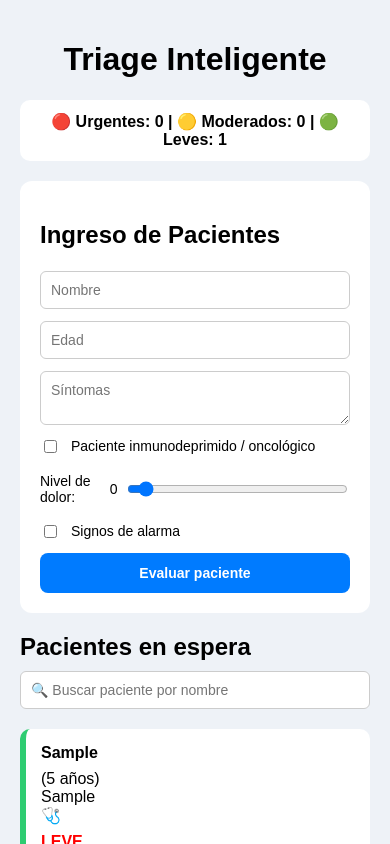
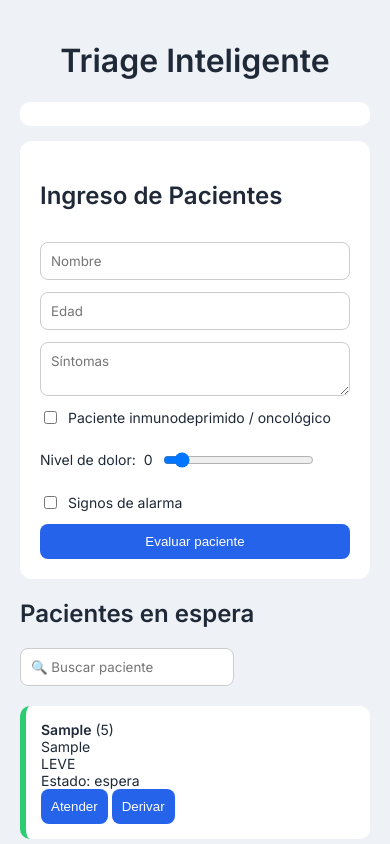
Before and after one commit to MicaelaResolani/patient-triage-system, a plain HTML site: page index.html in a window 390 px wide. Both pictures are taken after typing "Sample", "5", "Sample" into the empty fields and a click on the button "Evaluar paciente". Shown: the top 844 px of the page. Drawn offline with Linux system fonts and the light colour scheme.

Commit message:
primer version triage

```diff
--- a/index.html
+++ b/index.html
@@ -3,13 +3,17 @@
 <head>
   <meta charset="UTF-8">
   <title>Triage Inteligente</title>
+
   <link rel="stylesheet" href="style.css">
+
+  <link href="https://fonts.googleapis.com/css2?family=Inter:wght@300;400;600&display=swap" rel="stylesheet">
 </head>
 <body>
 
 <div class="container">
 
   <h1>Triage Inteligente</h1>
+
   <div id="resumen"></div>
 
   <form id="formPaciente">
@@ -40,7 +44,7 @@
   <h2>Pacientes en espera</h2>
 
   <div class="buscador-container">
-<input type="text" id="buscador" placeholder="🔍 Buscar paciente por nombre">
+    <input type="text" id="buscador" placeholder="🔍 Buscar paciente">
   </div>
 
   <div id="listaPacientes"></div>
@@ -48,5 +52,6 @@
 </div>
 
 <script src="script.js" defer></script>
+
 </body>
 </html>
--- a/script.js
+++ b/script.js
@@ -1,9 +1,17 @@
 let pacientes = [];
+let historial = [];
 
-document.addEventListener('DOMContentLoaded', () => {
+document.addEventListener("DOMContentLoaded", () => {
+  const guardados = localStorage.getItem("pacientes");
+  const hist = localStorage.getItem("historial");
+
+  if (guardados) pacientes = JSON.parse(guardados);
+  if (hist) historial = JSON.parse(hist);
+
+  renderPacientes();
+});
 
 const form = document.getElementById("formPaciente");
-
 const nombre = document.getElementById("nombre");
 const edad = document.getElementById("edad");
 const sintomas = document.getElementById("sintomas");
@@ -13,19 +21,17 @@ const signosAlarma = document.getElementById("signosAlarma");
 const inmunodeprimido = document.getElementById("inmunodeprimido");
 const buscador = document.getElementById("buscador");
 
-// SLIDER
 dolor.addEventListener("input", () => {
   valorDolor.textContent = dolor.value;
 });
 
-// BUSCADOR
 buscador.addEventListener("input", renderPacientes);
 
-// SUBMIT
 form.addEventListener("submit", (e) => {
   e.preventDefault();
 
   const paciente = {
+    id: Date.now(),
     nombre: nombre.value.trim(),
     edad: Number(edad.value),
     sintomas: sintomas.value.trim(),
@@ -33,13 +39,15 @@ form.addEventListener("submit", (e) => {
     signosAlarma: signosAlarma.checked,
     inmunodeprimido: inmunodeprimido.checked,
     fechaIngreso: new Date(),
-    atendido: false
+    estado: "espera"
   };
 
   if (!paciente.nombre || !paciente.edad) return;
+
   paciente.prioridad = calcularNivel(paciente);
 
   pacientes.push(paciente);
+  guardar();
   renderPacientes();
 
   form.reset();
@@ -49,120 +57,81 @@ form.addEventListener("submit", (e) => {
 function calcularNivel(p) {
   if (p.signosAlarma) return "urgente";
   if (p.dolor >= 8) return "urgente";
-
   if (p.inmunodeprimido) return "moderado";
   if (p.dolor >= 4) return "moderado";
-
   return "leve";
 }
 
-function obtenerPrioridadDesdeScore(score) {
-  if (score >= 7) return "urgente";
-  if (score >= 4) return "moderado";
-  return "leve";
+function guardar() {
+  localStorage.setItem("pacientes", JSON.stringify(pacientes));
 }
 
-// RENDER
+function toggleAtendido(id) {
+  const p = pacientes.find(p => p.id === id);
+  if (!p) return;
+
+  p.estado = p.estado === "atendido" ? "espera" : "atendido";
+
+  guardar();
+  renderPacientes();
+}
+
+function derivarPaciente(id) {
+  const p = pacientes.find(p => p.id === id);
+  if (!p) return;
+
+  const destino = prompt("Derivar a:");
+  const motivo = prompt("Motivo:");
+
+  p.estado = "derivado";
+  p.destino = destino;
+  p.motivo = motivo;
+
+  guardar();
+  renderPacientes();
+}
+
+function eliminarPaciente(id) {
+  pacientes = pacientes.filter(p => p.id !== id);
+  guardar();
+  renderPacientes();
+}
+
 function renderPacientes() {
   const lista = document.getElementById("listaPacientes");
   lista.innerHTML = "";
 
-  renderResumen();
-
   const texto = buscador.value.toLowerCase();
 
-  let filtrados = pacientes.filter(p =>
-    p.nombre.toLowerCase().includes(texto)
-  );
+  pacientes
+    .filter(p => p.nombre.toLowerCase().includes(texto))
+    .forEach(p => {
 
-  // ORDEN: urgentes → moderados → leves → atendidos abajo
-  filtrados.sort((a, b) => {
-    if (a.atendido && !b.atendido) return 1;
-    if (!a.atendido && b.atendido) return -1;
-
-    const orden = { urgente: 1, moderado: 2, leve: 3 };
-    return orden[a.prioridad] - orden[b.prioridad];
-  });
-
-  filtrados.forEach((p, index) => {
       const div = document.createElement("div");
       div.classList.add("paciente", p.prioridad);
 
-    if (p.atendido) div.classList.add("atendido");
+      if (p.estado === "atendido") div.classList.add("atendido");
 
-    const ahora = new Date();
-    const tiempo = Math.floor((ahora - new Date(p.fechaIngreso)) / 60000);
+      const derivacion = p.estado === "derivado"
+        ? `<br>📍 ${p.destino}<br>📄 ${p.motivo}`
+        : "";
 
-    // ALERTA VISUAL
-    let alerta = "";
-    if (p.prioridad === "urgente" && tiempo >= 1 && !p.atendido) {
-      alerta = "<span class='alerta'>🚨 URGENTE ESPERANDO</span>";
-    }
-
-    // EXPLICACION CLINICA
-    let explicacion = "";
-    if (p.signosAlarma) explicacion += "Signos de alarma. ";
-    if (p.inmunodeprimido) explicacion += "Inmunodeprimido. ";
-    if (p.dolor >= 7) explicacion += "Dolor intenso. ";
-    if (p.edad > 65) explicacion += "Adulto mayor. ";
-
-    // BOTON DINAMICO
-    const textoBoton = p.atendido ? "↩ Deshacer" : "✔ Atender";
-
-    const botonEliminar = p.atendido
-  ? `<button class="eliminar">🗑 Eliminar</button>`
+      const eliminarBtn = p.estado === "atendido"
+        ? `<button class="eliminar" onclick="eliminarPaciente(${p.id})">Eliminar</button>`
         : "";
 
       div.innerHTML = `
-      <strong>${p.nombre}</strong> (${p.edad} años)<br>
+        <strong>${p.nombre}</strong> (${p.edad})<br>
         ${p.sintomas}<br>
-      🩺 ${explicacion}<br>
-      <span class="alerta">${p.prioridad.toUpperCase()}</span><br>
-      ⏱️ Espera: ${tiempo} min<br>
-      ${alerta}<br>
-      <button class="atender">${textoBoton}</button>
-  ${botonEliminar}
+        ${p.prioridad.toUpperCase()}<br>
+        Estado: ${p.estado}
+        ${derivacion}<br>
+
+        <button onclick="toggleAtendido(${p.id})">Atender</button>
+        <button onclick="derivarPaciente(${p.id})">Derivar</button>
+        ${eliminarBtn}
       `;
-    const btn = div.querySelector('.atender');
-    const btnEliminar = div.querySelector('.eliminar');
 
-    if (btnEliminar) {
-    btnEliminar.addEventListener('click', () => {
-    pacientes.splice(index, 1);
-    renderPacientes();
-  });
-}
-
-    if (btn) {
-    btn.addEventListener('click', () => {
-    p.atendido = !p.atendido;
-    renderPacientes();
-  });
-}
       lista.appendChild(div);
     });
 }
-
-// ATENDER / DESHACER
-window.toggleAtendido = function(index) {
-  pacientes[index].atendido = !pacientes[index].atendido;
-  renderPacientes();
-};
-
-// RESUMEN
-function renderResumen() {
-  const resumen = document.getElementById("resumen");
-
-  const urgentes = pacientes.filter(p => p.prioridad === "urgente" && !p.atendido).length;
-  const moderados = pacientes.filter(p => p.prioridad === "moderado" && !p.atendido).length;
-  const leves = pacientes.filter(p => p.prioridad === "leve" && !p.atendido).length;
-
-  resumen.innerHTML = `
-    🔴 Urgentes: ${urgentes} |
-    🟡 Moderados: ${moderados} |
-    🟢 Leves: ${leves}
-  `;
-}
-setInterval(renderPacientes, 60000); // actualiza cada 1 minuto
-
-});
--- a/style.css
+++ b/style.css
@@ -1,27 +1,34 @@
 body {
-  font-family: Arial, sans-serif;
+  font-family: 'Inter', Arial, sans-serif;
   background-color: #eef2f7;
   margin: 0;
+  color: #1f2937;
 }
 
-/* CONTENEDOR */
 .container {
   max-width: 900px;
   margin: auto;
   padding: 20px;
 }
 
-/* TITULOS */
 h1 {
+  text-align: center;
+  font-weight: 600;
+}
+
+h2 {
+  margin-top: 20px;
+  font-weight: 600;
+}
+
+#resumen {
+  margin: 15px 0;
+  padding: 12px;
+  background: white;
+  border-radius: 10px;
   text-align: center;
 }
 
-h2 {
-  text-align: left;
-  margin-bottom: 10px;
-}
-
-/* FORM */
 form {
   background: white;
   padding: 20px;
@@ -31,28 +38,13 @@ form {
   gap: 12px;
 }
 
-/* INPUTS */
-input,
-textarea {
+input, textarea {
   padding: 10px;
-  border-radius: 6px;
+  border-radius: 8px;
   border: 1px solid #ccc;
-  width: 100%;
-  box-sizing: border-box;
+  font-family: inherit;
 }
 
-/* CHECKBOX */
-input[type="checkbox"] {
-  width: auto;
-  margin-right: 6px;
-}
-
-/* SLIDER */
-input[type="range"] {
-  width: 100%;
-}
-
-/* LABELS */
 label {
   display: flex;
   align-items: center;
@@ -60,85 +52,50 @@ label {
   font-size: 14px;
 }
 
-/* BOTON */
 button {
-  padding: 12px;
+  padding: 10px;
   border-radius: 8px;
   border: none;
-  background-color: #007bff;
+  background-color: #2563eb;
   color: white;
-  font-weight: bold;
   cursor: pointer;
 }
 
 button:hover {
-  background-color: #0056b3;
+  background-color: #1d4ed8;
 }
 
-/* RESUMEN */
-#resumen {
-  margin: 20px 0;
-  padding: 12px;
-  background: white;
-  border-radius: 10px;
-  text-align: center;
-  font-weight: bold;
-}
-
-/* LISTA */
 #listaPacientes {
   margin-top: 20px;
 }
 
-/* TARJETAS */
 .paciente {
   background: white;
   padding: 15px;
   border-radius: 10px;
   margin-bottom: 10px;
-  display: flex;
-  flex-direction: column;
-  gap: 8px;
-}
-
-/* PRIORIDAD */
-.urgente {
-  border-left: 6px solid #e74c3c;
-}
-
-.moderado {
-  border-left: 6px solid #f39c12;
-}
-
-.leve {
-  border-left: 6px solid #2ecc71;
-}
-
-/* ALERTA */
-.alerta {
-  color: red;
-  font-weight: bold;
-}
-
-/* PARPADEO */
-@keyframes parpadeo {
-  0% { opacity: 1; }
-  50% { opacity: 0.6; }
-  100% { opacity: 1; }
-}
-
-.critico {
-  animation: parpadeo 1s infinite;
-}
-
-input,
-textarea,
-button {
-  font-family: Arial, sans-serif;
   font-size: 14px;
 }
 
+.urgente { border-left: 6px solid #e74c3c; }
+.moderado { border-left: 6px solid #f39c12; }
+.leve { border-left: 6px solid #2ecc71; }
+
+.alerta {
+  color: #dc2626;
+  font-weight: 600;
+}
+
 .paciente.atendido {
-  opacity: 0.5;
+  opacity: 0.6;
   text-decoration: line-through;
 }
+
+.eliminar {
+  background-color: #ef4444;
+  margin-top: 5px;
+}
+
+.eliminar:hover {
+  background-color: #dc2626;
+}
```
Also changed, not shown: 1 other file. Lines whose indentation alone changed are shown as unchanged.
